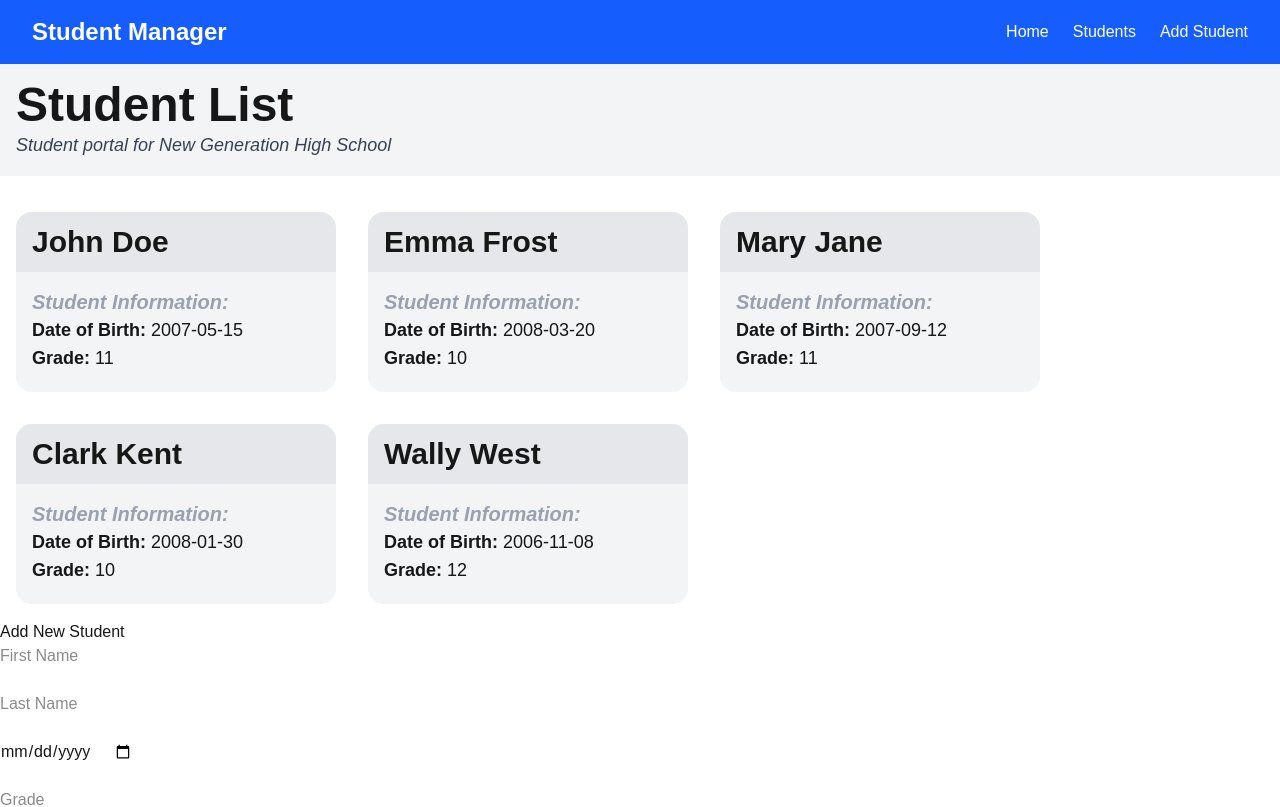
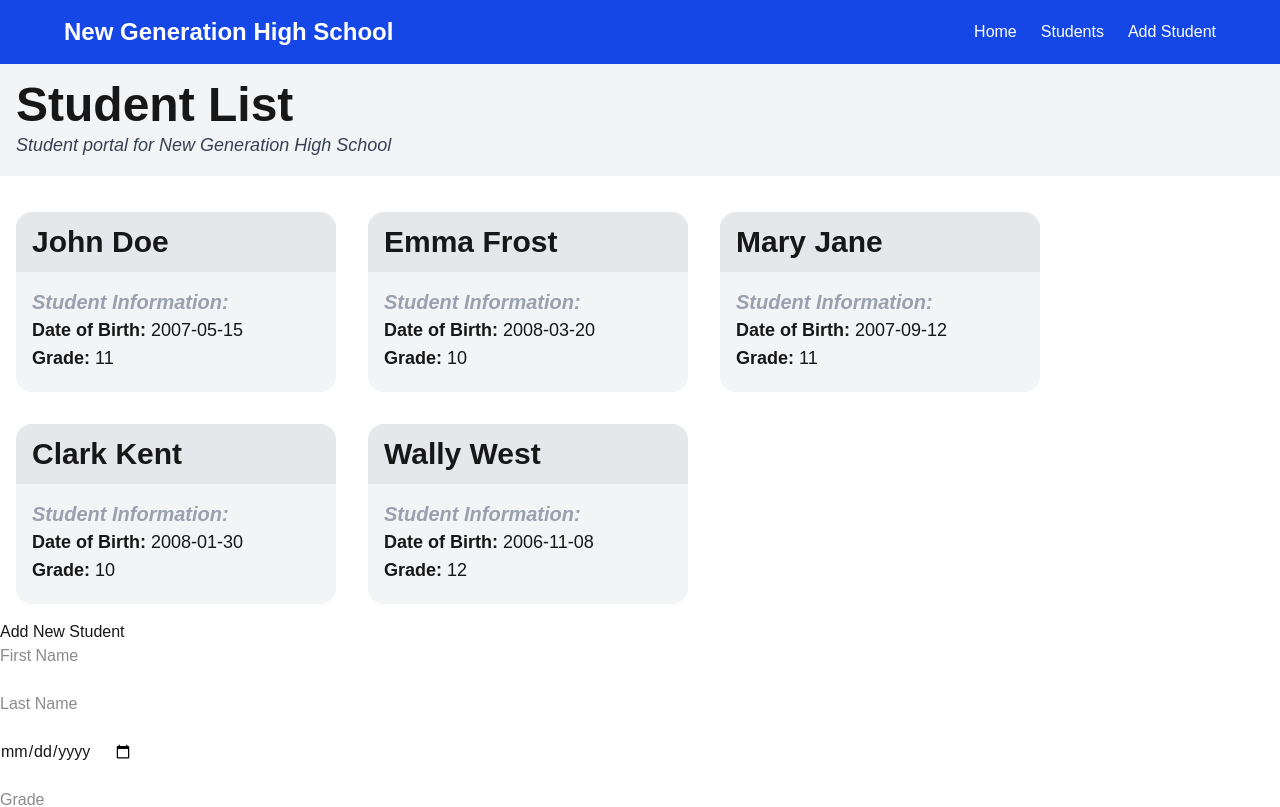
Before and after one commit to AnLuu225/webdev_2_300_group_7_assignment_2, a Next.js app: page / in a window 1280 px wide. Shown: the top 807 px of the page. Built offline with nearby package versions, Linux system fonts and the light colour scheme.

Commit message:
Update Navbar.js

```diff
--- a/components/Navbar.js
+++ b/components/Navbar.js
@@ -1,12 +1,22 @@
 export default function Navbar() {
   return (
-    <nav className="w-full bg-blue-600 text-white px-8 py-4 flex justify-between items-center shadow-md">
-      <h1 className="text-2xl font-bold">Student Manager</h1>
+    <nav className="bg-blue-700 text-white p-4 shadow-md">
+      <div className="max-w-6xl mx-auto flex justify-between items-center">
+        <h1 className="text-2xl font-bold">
+          New Generation High School
+        </h1>
 
-      <div className="flex gap-6">
-        <a href="/" className="hover:text-blue-200">Home</a>
-        <a href="#students" className="hover:text-blue-200">Students</a>
-        <a href="#add-student" className="hover:text-blue-200">Add Student</a>
+        <div className="space-x-6">
+          <a href="#" className="hover:text-blue-200">
+            Home
+          </a>
+          <a href="#" className="hover:text-blue-200">
+            Students
+          </a>
+          <a href="#" className="hover:text-blue-200">
+            Add Student
+          </a>
+        </div>
       </div>
     </nav>
   );
```
